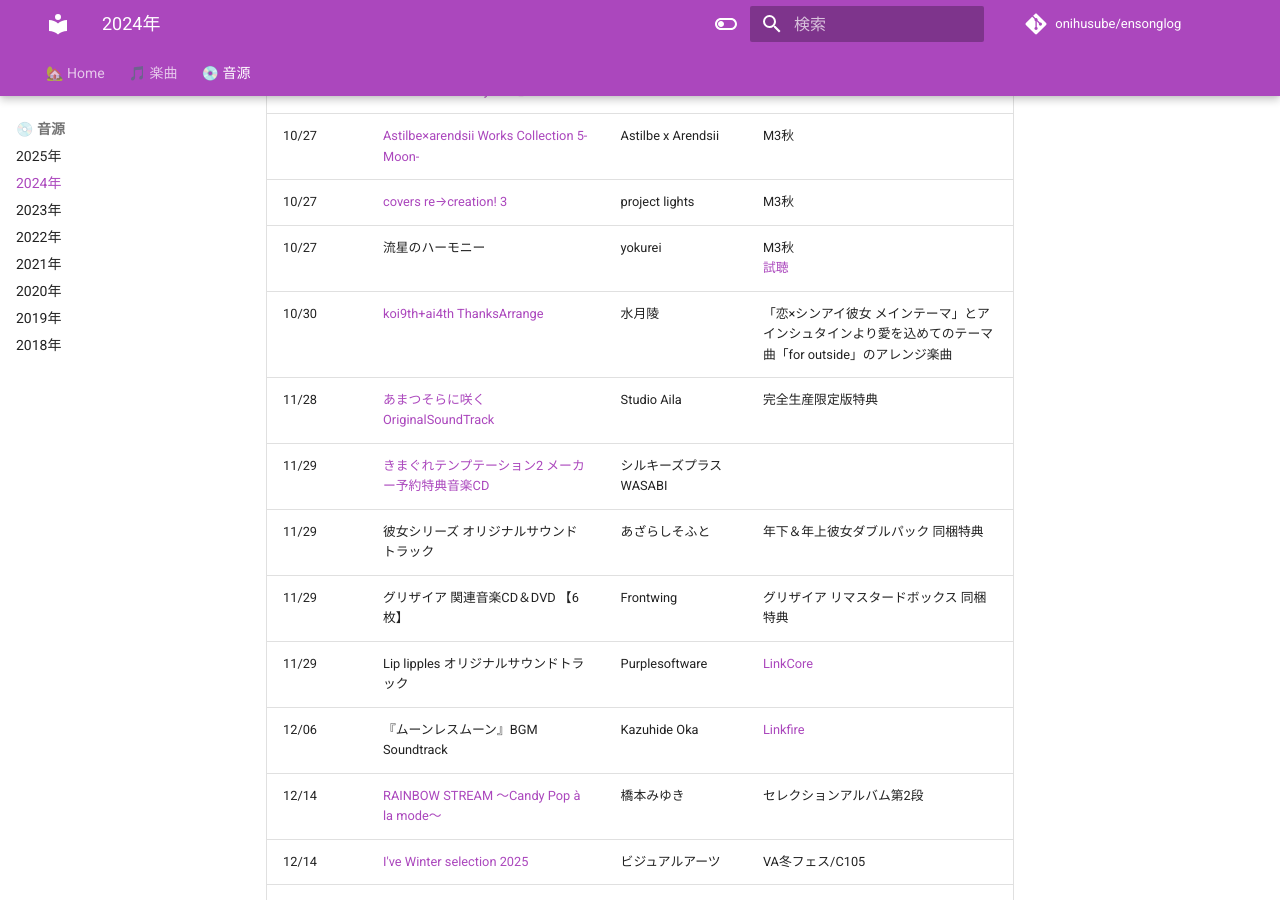
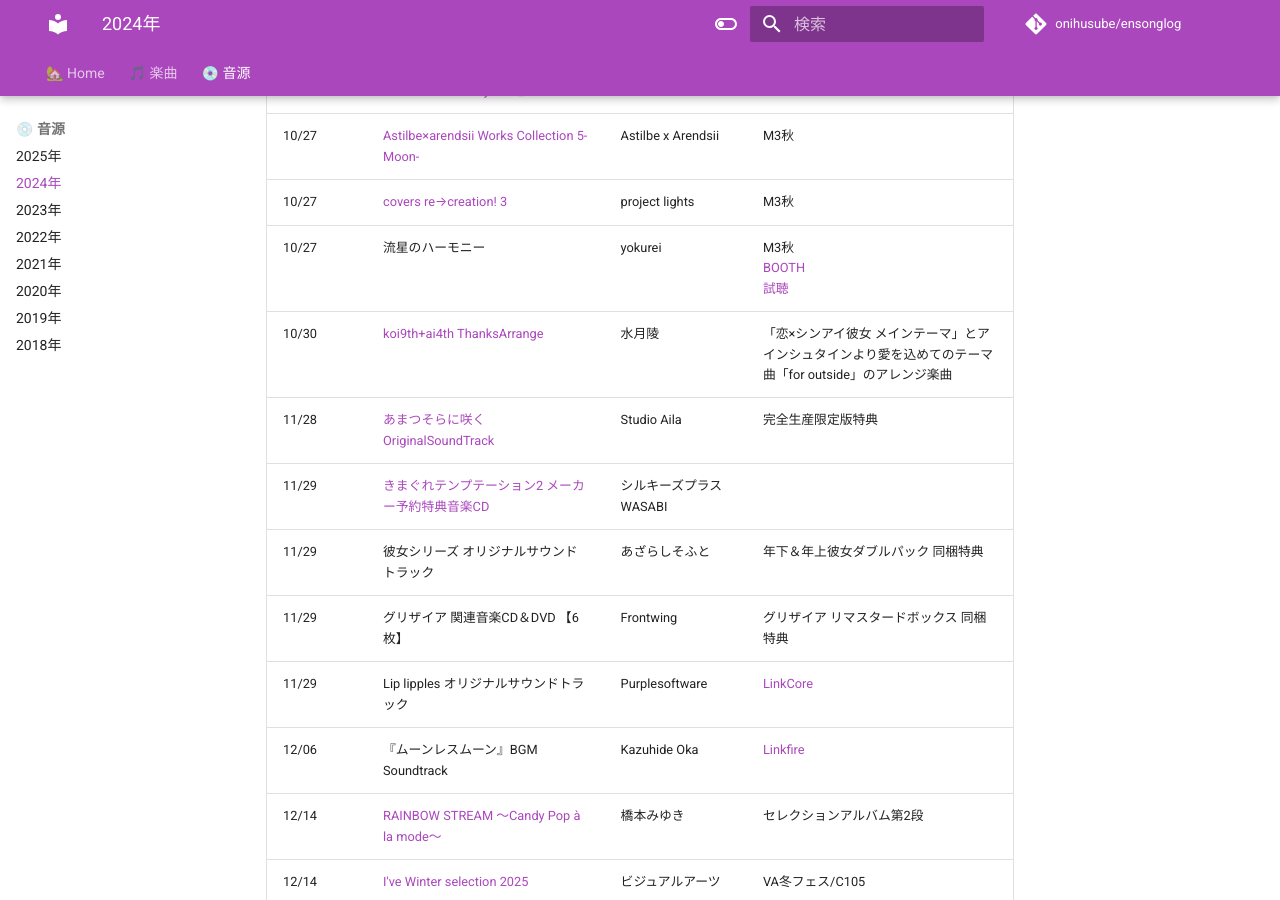
Before and after one commit to onihusube/ensonglog, an MkDocs documentation site: the page built from docs/2024/音源.md, in a window 1280 px wide and 900 px high, scrolled down 1590 px. Built offline with MkDocs 1.6.1 and Material for MkDocs 9.7.7, drawn with Linux system fonts in a browser that asks for light colours; comment, search, counter and statistics services are not loaded.

Commit message:
流星のハーモニーのbooth追記

```diff
--- a/docs/2024/音源.md
+++ b/docs/2024/音源.md
@@ -31,7 +31,7 @@
 | 10/27 | [Mami Yanagi 15th Anniversary Works Best『Storyteller』](./%E9%9F%B3%E6%BA%90%E5%80%8B%E5%88%A5/Storyteller.md) | 柳麻美/MAMI | M3秋 |
 | 10/27 | [Astilbe×arendsii Works Collection 5-Moon-](./%E9%9F%B3%E6%BA%90%E5%80%8B%E5%88%A5/Astilbe%C3%97arendsii%20Works%20Collection%205-Moon-.md) | Astilbe x Arendsii | M3秋 |
 | 10/27 | [covers re→creation! 3](./%E9%9F%B3%E6%BA%90%E5%80%8B%E5%88%A5/covers%20re%E2%86%92creation!%203.md) | project lights | M3秋 |
-| 10/27 | 流星のハーモニー | yokurei | M3秋 </br> [試聴](https://www.youtube.com/watch?v=kUAp8UEf-PU) |
+| 10/27 | 流星のハーモニー | yokurei | M3秋 </br> [BOOTH](https://booth.pm/ja/items/6462264) </br> [試聴](https://www.youtube.com/watch?v=kUAp8UEf-PU) |
 | 10/30 | [koi9th+ai4th ThanksArrange](https://kiyomizutsuki.booth.pm/items/6241220) | 水月陵 | 「恋×シンアイ彼女 メインテーマ」とアインシュタインより愛を込めてのテーマ曲「for outside」のアレンジ楽曲 |
 | 11/28 | [あまつそらに咲く OriginalSoundTrack](./%E9%9F%B3%E6%BA%90%E5%80%8B%E5%88%A5/%E3%81%82%E3%81%BE%E3%81%A4%E3%81%9D%E3%82%89%E3%81%AB%E5%92%B2%E3%81%8F%20OriginalSoundTrack.md) | Studio Aila | 完全生産限定版特典 |
 | 11/29 | [きまぐれテンプテーション2 メーカー予約特典音楽CD](./%E9%9F%B3%E6%BA%90%E5%80%8B%E5%88%A5/%E3%81%8D%E3%81%BE%E3%81%90%E3%82%8C%E3%83%86%E3%83%B3%E3%83%97%E3%83%86%E3%83%BC%E3%82%B7%E3%83%A7%E3%83%B32%20%E3%83%A1%E3%83%BC%E3%82%AB%E3%83%BC%E4%BA%88%E7%B4%84%E7%89%B9%E5%85%B8%E9%9F%B3%E6%A5%BDCD.md) | シルキーズプラスWASABI |  |
```
Also changed, not shown: docs/2024/楽曲.md (+1 -1 lines).
